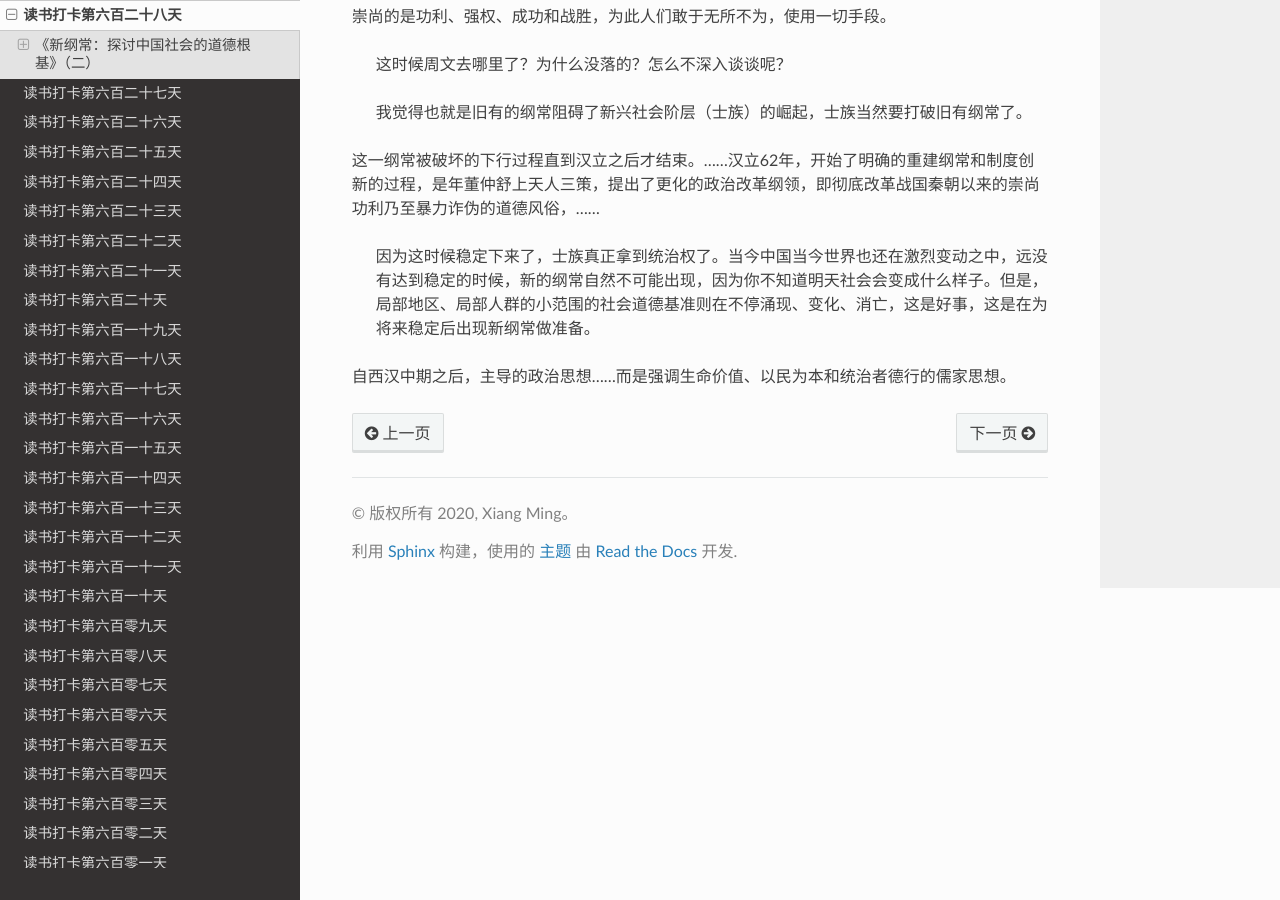
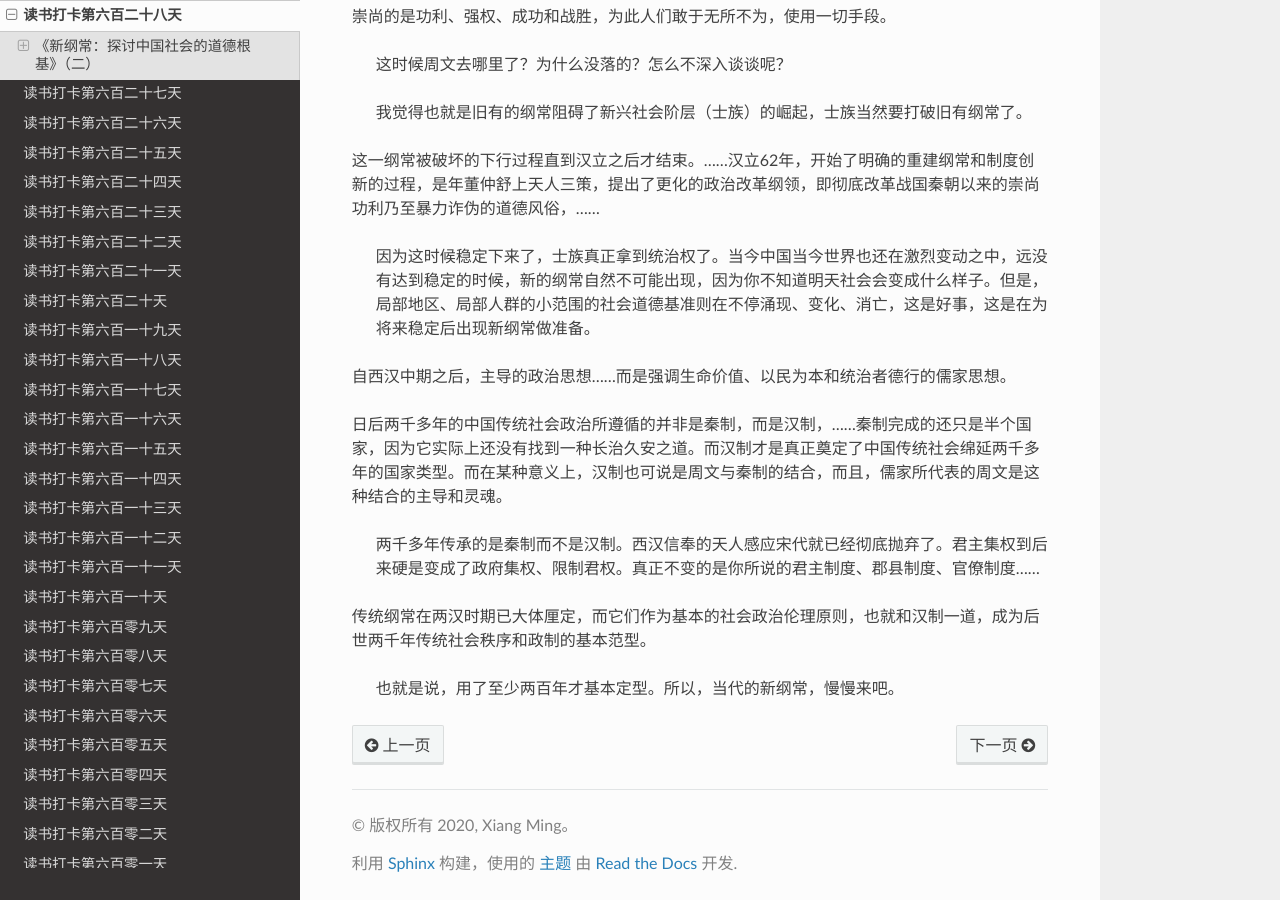
Before and after one commit to xiangming1975/reading, a Sphinx documentation site: the page built from source/2022-07-28.md, in a window 1280 px wide and 900 px high, scrolled down 879 px. Built offline with Sphinx 7.4.7 and the Read the Docs theme 2.0.0, drawn with Linux system fonts in a browser that asks for light colours; some of the changed text lies outside the part shown.

Commit message:
自动提交时间: 2022-07-28T22:00:01,941083325+08:00

```diff
--- a/source/2022-07-28.md
+++ b/source/2022-07-28.md
@@ -1,6 +1,6 @@
 # 读书打卡第六百二十八天
 ## 《新纲常：探讨中国社会的道德根基》（二）
-### 第一章 为什么要重提纲常
+### 第一章 为什么要重提纲常（一）
 
 #### 一、纲常是什么？
 
@@ -28,3 +28,9 @@
 > 因为这时候稳定下来了，士族真正拿到统治权了。当今中国当今世界也还在激烈变动之中，远没有达到稳定的时候，新的纲常自然不可能出现，因为你不知道明天社会会变成什么样子。但是，局部地区、局部人群的小范围的社会道德基准则在不停涌现、变化、消亡，这是好事，这是在为将来稳定后出现新纲常做准备。
 
 自西汉中期之后，主导的政治思想……而是强调生命价值、以民为本和统治者德行的儒家思想。
+
+日后两千多年的中国传统社会政治所遵循的并非是秦制，而是汉制，……秦制完成的还只是半个国家，因为它实际上还没有找到一种长治久安之道。而汉制才是真正奠定了中国传统社会绵延两千多年的国家类型。而在某种意义上，汉制也可说是周文与秦制的结合，而且，儒家所代表的周文是这种结合的主导和灵魂。
+> 两千多年传承的是秦制而不是汉制。西汉信奉的天人感应宋代就已经彻底抛弃了。君主集权到后来硬是变成了政府集权、限制君权。真正不变的是你所说的君主制度、郡县制度、官僚制度……
+
+传统纲常在两汉时期已大体厘定，而它们作为基本的社会政治伦理原则，也就和汉制一道，成为后世两千年传统社会秩序和政制的基本范型。
+> 也就是说，用了至少两百年才基本定型。所以，当代的新纲常，慢慢来吧。
```
Also changed, not shown: source/2022-07-29.md (added, +10 -0 lines).
